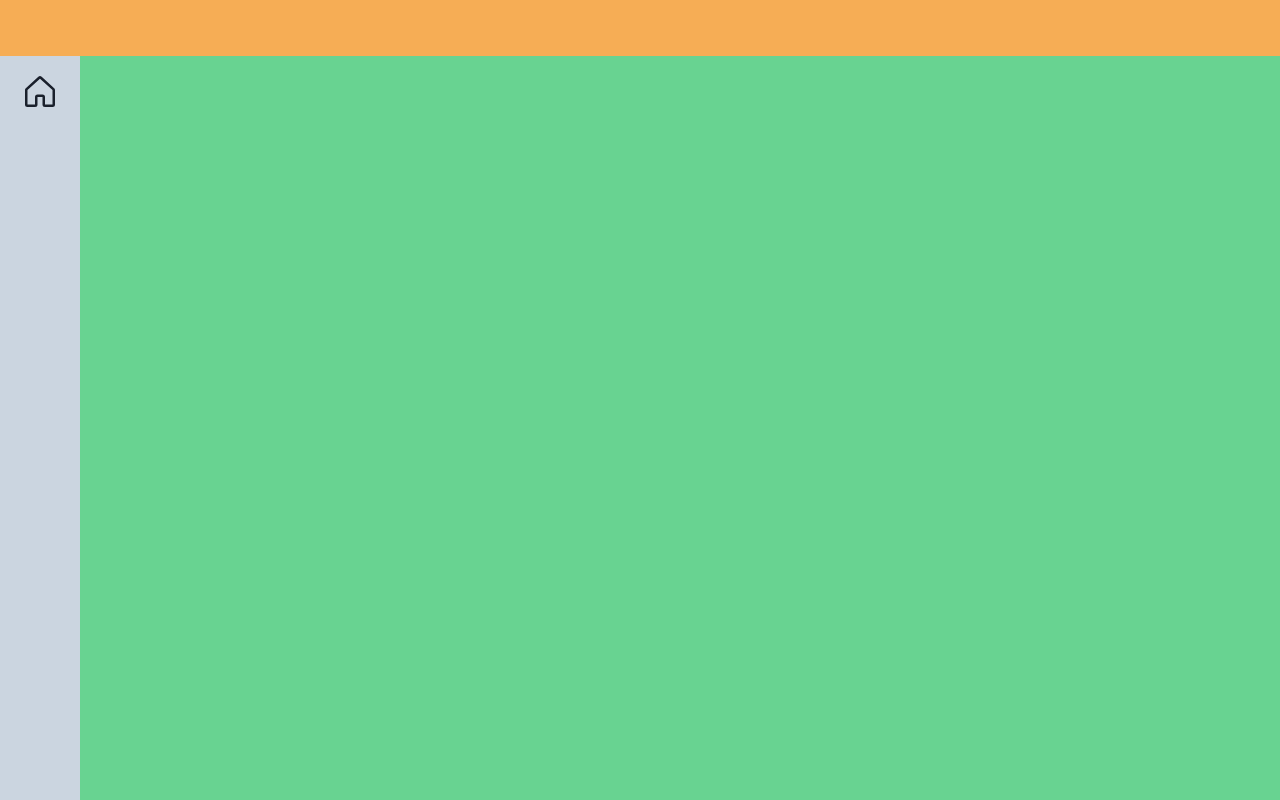
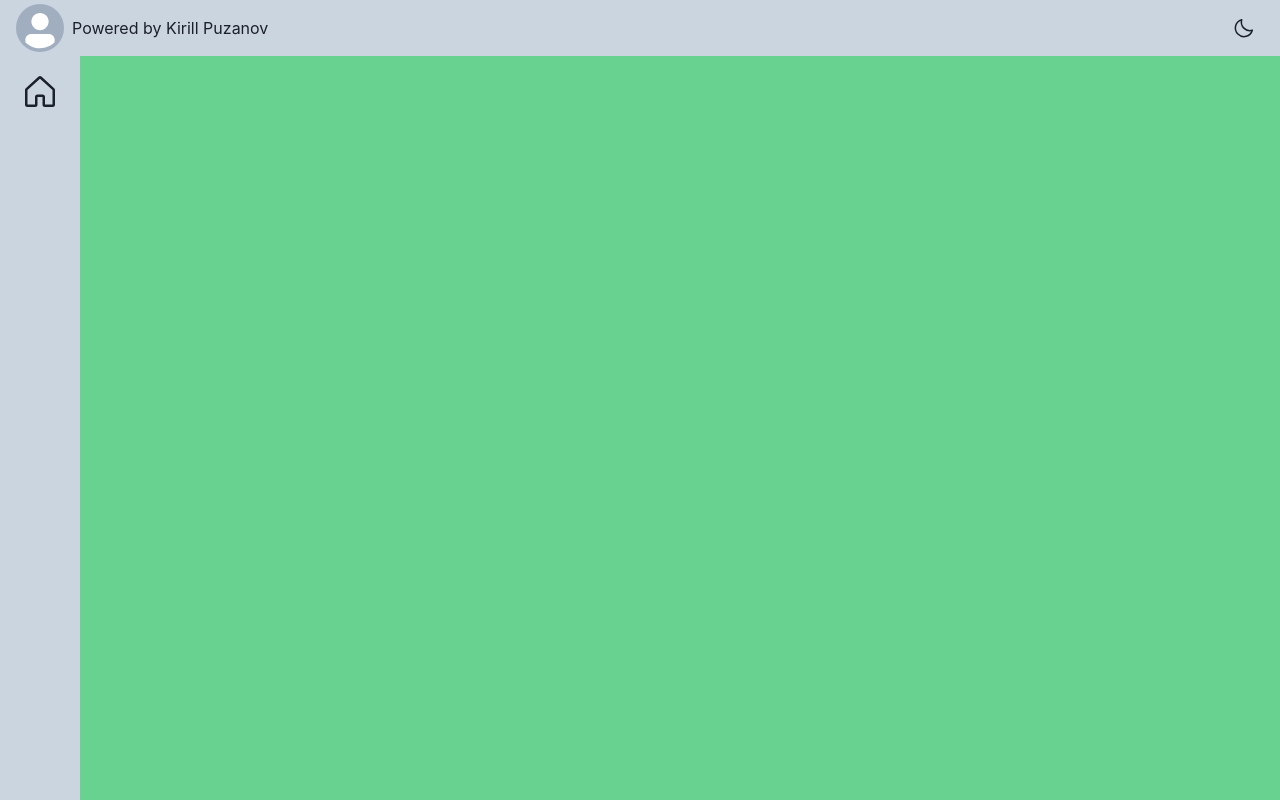
Before and after one commit to puzanovkirill/countries-graphql, a React (Vite) app: page / in a window 1280 px wide. Built offline with nearby package versions, Linux system fonts and the light colour scheme.

Commit message:
feat: added basic page positioning

```diff
--- a/src/common/layouts/main-layout.components.tsx
+++ b/src/common/layouts/main-layout.components.tsx
@@ -6,12 +6,21 @@ import {
   GridItem,
   VStack,
   useColorModeValue,
+  Flex,
+  Avatar,
+  Text,
+  Icon,
+  useColorMode,
 } from '@chakra-ui/react';
-import { House } from 'phosphor-react';
+import { House, Moon, Sun } from 'phosphor-react';
 import { Outlet } from 'react-router-dom';
 
 function MainLayout() {
-  const navBg = useColorModeValue('gray.300', 'gray.600');
+  const { toggleColorMode } = useColorMode();
+  const text = useColorModeValue('dark', 'light');
+  const SwitchIcon = useColorModeValue(Moon, Sun);
+  const primaryBg = useColorModeValue('gray.300', 'gray.600');
+
   return (
     <Grid
       templateAreas='"header header" "nav main"'
@@ -20,8 +29,26 @@ function MainLayout() {
       gap={0}
       h="100vh"
     >
-      <GridItem pl="2" bg="orange.300" area="header" h={14}></GridItem>
-      <GridItem pl="2" bg={navBg} area="nav" p={0} w={20}>
+      <GridItem pl="2" bg={primaryBg} area="header" h={14} p={0} px={4}>
+        <Flex justifyContent="space-between" alignItems="center" h="full">
+          <HStack alignItems="center">
+            <Avatar />
+            <Text>Powered by Kirill Puzanov</Text>
+          </HStack>
+          <Tooltip label={`Switch to ${text} mode`}>
+            <IconButton
+              size="md"
+              fontSize="lg"
+              variant="ghost"
+              color="current"
+              onClick={toggleColorMode}
+              icon={<Icon as={SwitchIcon} w="6" h="6" />}
+              aria-label={`Switch to ${text} mode`}
+            />
+          </Tooltip>
+        </Flex>
+      </GridItem>
+      <GridItem pl="2" bg={primaryBg} area="nav" p={0} w={20}>
         <VStack p={4}>
           <Tooltip label="Home">
             <IconButton
```
